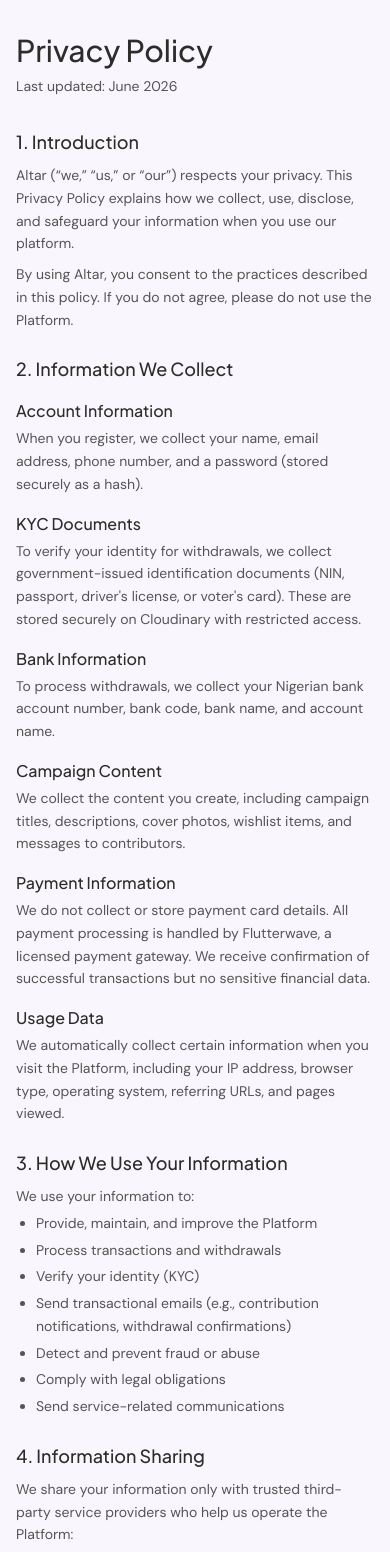
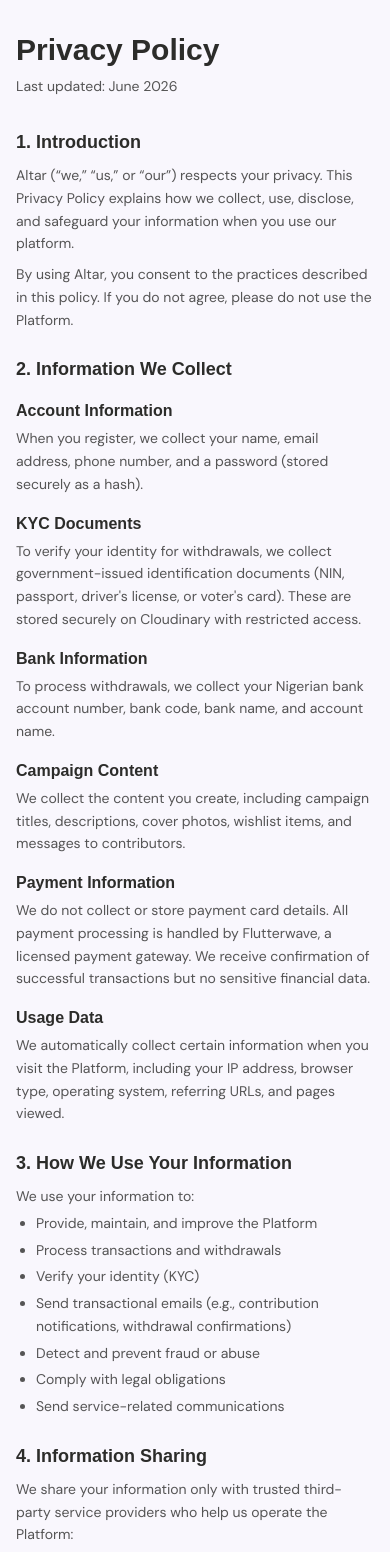
Before and after one commit to DTomedy/Altar, a Next.js app: page /privacy in a window 390 px wide. Shown: the part 120-1672 px from the top of the page. Built offline with nearby package versions, Linux system fonts and the light colour scheme; no server answers; a web font is replaced by a local one.

Commit message:
Update 2

```diff
--- a/app/privacy/page.tsx
+++ b/app/privacy/page.tsx
@@ -10,12 +10,12 @@ export default function PrivacyPage() {
 
       <main className="flex-1 bg-page py-16 px-4 sm:px-6 lg:px-8">
         <div className="max-w-3xl mx-auto">
-          <h1 className="font-display font-medium text-3xl text-body mb-2">Privacy Policy</h1>
+          <h1 className="font-heading font-bold text-3xl text-body mb-2">Privacy Policy</h1>
           <p className="font-body text-sm text-body/80 mb-8">Last updated: June 2026</p>
 
           <div className="space-y-6 font-body text-sm text-body/80 leading-relaxed">
             <section>
-              <h2 className="font-display font-medium text-lg text-body mb-2">1. Introduction</h2>
+              <h2 className="font-heading font-bold text-lg text-body mb-2">1. Introduction</h2>
               <p>
                 Altar (&ldquo;we,&rdquo; &ldquo;us,&rdquo; or &ldquo;our&rdquo;) respects your privacy. This Privacy Policy explains how we collect, use, disclose, and safeguard your information when you use our platform.
               </p>
@@ -25,41 +25,41 @@ export default function PrivacyPage() {
             </section>
 
             <section>
-              <h2 className="font-display font-medium text-lg text-body mb-2">2. Information We Collect</h2>
+              <h2 className="font-heading font-bold text-lg text-body mb-2">2. Information We Collect</h2>
 
-              <h3 className="font-display font-medium text-base text-body mb-1 mt-4">Account Information</h3>
+              <h3 className="font-heading font-bold text-base text-body mb-1 mt-4">Account Information</h3>
               <p>
                 When you register, we collect your name, email address, phone number, and a password (stored securely as a hash).
               </p>
 
-              <h3 className="font-display font-medium text-base text-body mb-1 mt-4">KYC Documents</h3>
+              <h3 className="font-heading font-bold text-base text-body mb-1 mt-4">KYC Documents</h3>
               <p>
                 To verify your identity for withdrawals, we collect government-issued identification documents (NIN, passport, driver&apos;s license, or voter&apos;s card). These are stored securely on Cloudinary with restricted access.
               </p>
 
-              <h3 className="font-display font-medium text-base text-body mb-1 mt-4">Bank Information</h3>
+              <h3 className="font-heading font-bold text-base text-body mb-1 mt-4">Bank Information</h3>
               <p>
                 To process withdrawals, we collect your Nigerian bank account number, bank code, bank name, and account name.
               </p>
 
-              <h3 className="font-display font-medium text-base text-body mb-1 mt-4">Campaign Content</h3>
+              <h3 className="font-heading font-bold text-base text-body mb-1 mt-4">Campaign Content</h3>
               <p>
                 We collect the content you create, including campaign titles, descriptions, cover photos, wishlist items, and messages to contributors.
               </p>
 
-              <h3 className="font-display font-medium text-base text-body mb-1 mt-4">Payment Information</h3>
+              <h3 className="font-heading font-bold text-base text-body mb-1 mt-4">Payment Information</h3>
               <p>
                 We do not collect or store payment card details. All payment processing is handled by Flutterwave, a licensed payment gateway. We receive confirmation of successful transactions but no sensitive financial data.
               </p>
 
-              <h3 className="font-display font-medium text-base text-body mb-1 mt-4">Usage Data</h3>
+              <h3 className="font-heading font-bold text-base text-body mb-1 mt-4">Usage Data</h3>
               <p>
                 We automatically collect certain information when you visit the Platform, including your IP address, browser type, operating system, referring URLs, and pages viewed.
               </p>
             </section>
 
             <section>
-              <h2 className="font-display font-medium text-lg text-body mb-2">3. How We Use Your Information</h2>
+              <h2 className="font-heading font-bold text-lg text-body mb-2">3. How We Use Your Information</h2>
               <p>We use your information to:</p>
               <ul className="list-disc pl-5 space-y-1 mt-1">
                 <li>Provide, maintain, and improve the Platform</li>
@@ -73,7 +73,7 @@ export default function PrivacyPage() {
             </section>
 
             <section>
-              <h2 className="font-display font-medium text-lg text-body mb-2">4. Information Sharing</h2>
+              <h2 className="font-heading font-bold text-lg text-body mb-2">4. Information Sharing</h2>
               <p>We share your information only with trusted third-party service providers who help us operate the Platform:</p>
               <ul className="list-disc pl-5 space-y-1 mt-1">
                 <li><strong>Flutterwave</strong> — Payment processing (contribution payments and withdrawals)</li>
@@ -87,7 +87,7 @@ export default function PrivacyPage() {
             </section>
 
             <section>
-              <h2 className="font-display font-medium text-lg text-body mb-2">5. Data Security</h2>
+              <h2 className="font-heading font-bold text-lg text-body mb-2">5. Data Security</h2>
               <p>
                 We implement industry-standard security measures to protect your data, including:
               </p>
@@ -104,14 +104,14 @@ export default function PrivacyPage() {
             </section>
 
             <section>
-              <h2 className="font-display font-medium text-lg text-body mb-2">6. Data Retention</h2>
+              <h2 className="font-heading font-bold text-lg text-body mb-2">6. Data Retention</h2>
               <p>
                 We retain your account information for as long as your account is active. If you delete your account, we retain data only as required by law or for legitimate business purposes. KYC documents are retained in accordance with regulatory requirements.
               </p>
             </section>
 
             <section>
-              <h2 className="font-display font-medium text-lg text-body mb-2">7. Your Rights</h2>
+              <h2 className="font-heading font-bold text-lg text-body mb-2">7. Your Rights</h2>
               <p>You have the right to:</p>
               <ul className="list-disc pl-5 space-y-1 mt-1">
                 <li>Access the personal data we hold about you</li>
@@ -125,28 +125,28 @@ export default function PrivacyPage() {
             </section>
 
             <section>
-              <h2 className="font-display font-medium text-lg text-body mb-2">8. Cookies</h2>
+              <h2 className="font-heading font-bold text-lg text-body mb-2">8. Cookies</h2>
               <p>
                 We use essential cookies for authentication and platform functionality. We do not use tracking cookies or third-party analytics cookies. You can configure your browser to reject cookies, but this may affect Platform functionality.
               </p>
             </section>
 
             <section>
-              <h2 className="font-display font-medium text-lg text-body mb-2">9. Children&apos;s Privacy</h2>
+              <h2 className="font-heading font-bold text-lg text-body mb-2">9. Children&apos;s Privacy</h2>
               <p>
                 The Platform is not intended for individuals under 18 years of age. We do not knowingly collect personal information from minors. If we become aware that a minor has provided us with personal data, we will take steps to delete it.
               </p>
             </section>
 
             <section>
-              <h2 className="font-display font-medium text-lg text-body mb-2">10. Changes to This Policy</h2>
+              <h2 className="font-heading font-bold text-lg text-body mb-2">10. Changes to This Policy</h2>
               <p>
                 We may update this Privacy Policy from time to time. Changes will be posted on this page with an updated &ldquo;Last updated&rdquo; date. Significant changes will be notified to users via email or through the Platform.
               </p>
             </section>
 
             <section>
-              <h2 className="font-display font-medium text-lg text-body mb-2">11. Contact Us</h2>
+              <h2 className="font-heading font-bold text-lg text-body mb-2">11. Contact Us</h2>
               <p>
                 If you have any questions about this Privacy Policy, please contact us through the Platform or via the support email provided on our website.
               </p>
--- a/components/layout/LandingHeader.tsx
+++ b/components/layout/LandingHeader.tsx
@@ -7,7 +7,7 @@ export function LandingHeader() {
   return (
     <header className="flex items-center justify-between py-6 max-w-7xl mx-auto w-full px-4 sm:px-12">
       <Link href="/">
-        <Image src="/logo/Altar Logo_white.svg" alt="Altar" width={115} height={32} className="h-8 w-auto" priority />
+        <Image src="/logo/Altar Logo_white.svg" alt="Altar" width={115} height={32} className="h-6 sm:h-8 w-auto" priority />
       </Link>
       <nav className="hidden md:flex items-center gap-6">
         <Link href="/#features" className="font-body text-sm text-white/80 hover:text-white transition-colors">
```
Also changed, not shown: app/terms/page.tsx (+15 -15 lines).
